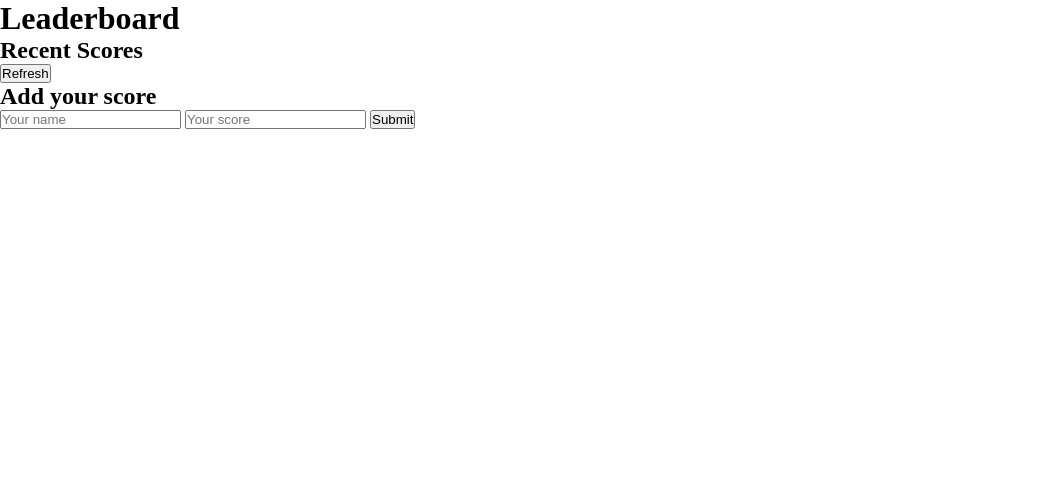
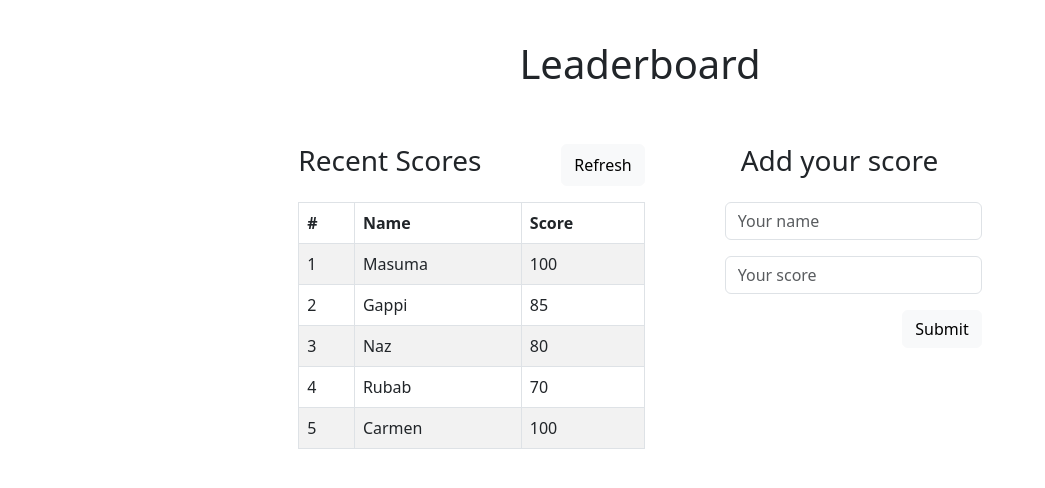
Before and after one commit to MasumaJaffery/Leaderboard, a website built with webpack: page src/index.html in a window 1280 px wide. Shown: the whole page, without its empty margins (0-1045 px from the left). Built offline with nearby package versions, Linux system fonts and the light colour scheme.

Commit message:
Basic Structure

```diff
--- a/src/index.html
+++ b/src/index.html
@@ -3,6 +3,7 @@
 <head>
     <meta charset="UTF-8">
     <meta name="viewport" content="width=device-width, initial-scale=1.0">
+    <link href="https://cdn.jsdelivr.net/npm/bootstrap@5.3.0/dist/css/bootstrap.min.css" rel="stylesheet" integrity="sha384-9ndCyUaIbzAi2FUVXJi0CjmCapSmO7SnpJef0486qhLnuZ2cdeRhO02iuK6FUUVM" crossorigin="anonymous">
     <title>Leaderboard</title>
 </head>
 <body>
@@ -10,18 +11,29 @@
 <section>
 <div class = "display-list">
 <div class = "flex-list">
-<h2>Recent Scores</h2>
-<button id = "refresh" type = "button">Refresh</button>
+<h3>Recent Scores</h3>
+<button type="button" class="btn btn-light" id = "refresh">Refresh</button>
 </div>
-<ul id = "list">
-</ul>
+<table class="table table-striped table-bordered">
+<thead>
+<th>#</th>
+<th>Name</th>
+<th>Score</th>
+</thead>
+<tbody id = "table-body">
+</tbody>
+  </table>
 </div>
 <div class = "list-form">
+<h3>Add your score</h3>
 <form>
-<h2>Add your score</h2>
-<input type = "text" placeholder="Your name">
-<input type = "text" placeholder="Your score">
-<button id = "submit" type = "button">Submit</button>
+<div class="input-group mb-3">
+<input type="text" id = "name" class="form-control" aria-label="Sizing example input" aria-describedby="inputGroup-sizing-default" placeholder= "Your name">
+</div>
+<div class="input-group mb-3">
+<input type="text" id = "score" class="form-control" aria-label="Sizing example input" aria-describedby="inputGroup-sizing-default" placeholder="Your score">
+</div>
+<button type="button" class="btn btn-light" id = "submit">Submit</button>
 </form>
 </div>
 </section>
--- a/src/index.js
+++ b/src/index.js
@@ -1 +1,2 @@
 import './style.css';
+import './modules/functions.js';
--- a/src/modules/functions.js
+++ b/src/modules/functions.js
@@ -1 +1,38 @@
 import './class.js';
+// Objects Dynamically Created
+const players = [{
+    id: 1,
+    username: "Masuma",
+    score: 100
+},
+{
+    id:2,
+    username: "Gappi",
+    score: 85
+},
+{
+    id:3,
+    username: "Naz",
+    score: 80
+},
+{
+    id: 4,
+    username: "Rubab",
+    score: 70
+},
+{
+    id: 5,
+    username: "Carmen",
+    score: 100
+}
+];
+// Function Display for Array of Objects!
+function display(index){
+    const tb = document.getElementById('table-body');
+    tb.innerHTML += `<tr><td>${players[index].id}</td><td>${players[index].username}</td><td>${players[index].score}</td></tr>`;
+}
+// For Loop to iterate for Array of Objects!
+for(let i = 0; i <= players.length; i += 1){
+// Display Callback Func,
+    display(i);
+}
--- a/src/style.css
+++ b/src/style.css
@@ -3,3 +3,30 @@
   padding: 0;
   box-sizing: border-box;
 }
+
+h1 {
+  text-align: center;
+  margin: 2.5rem;
+}
+
+section {
+  display: flex;
+  justify-content: center;
+  gap: 5rem;
+}
+
+.list-form h3 {
+  padding: 1rem;
+}
+
+.flex-list {
+  display: flex;
+  gap: 5rem;
+  padding: 1rem 0;
+}
+
+form {
+  display: flex;
+  flex-direction: column;
+  align-items: flex-end;
+}
```
Also changed, not shown: dist/index.bundle.js, dist/index.html.
